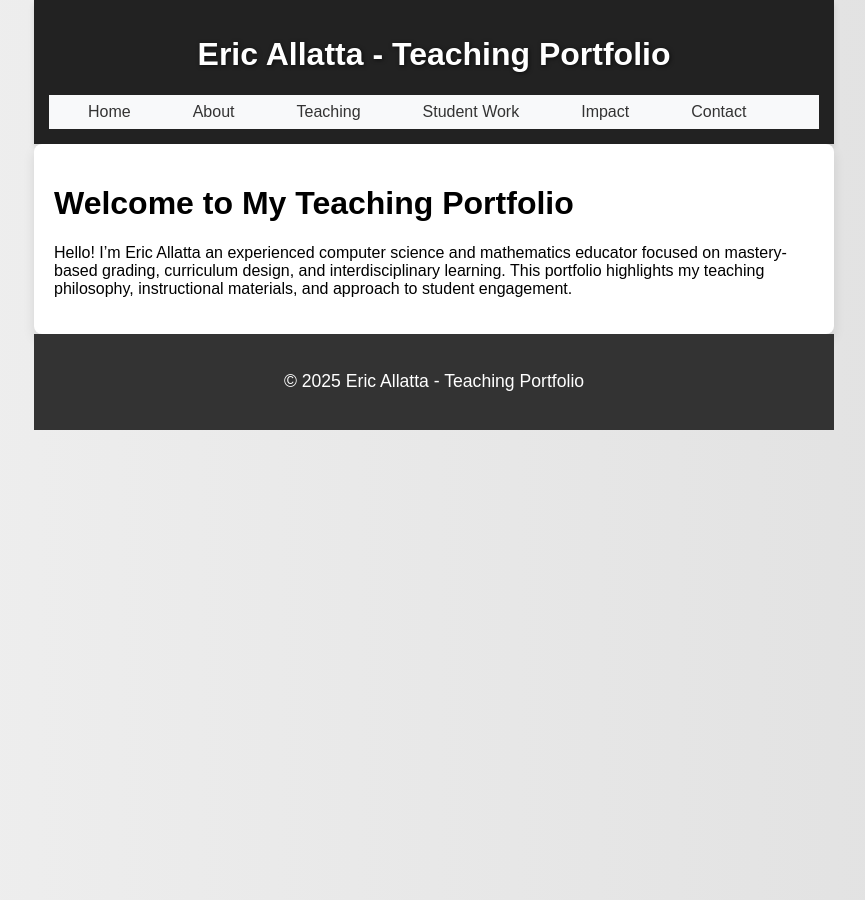
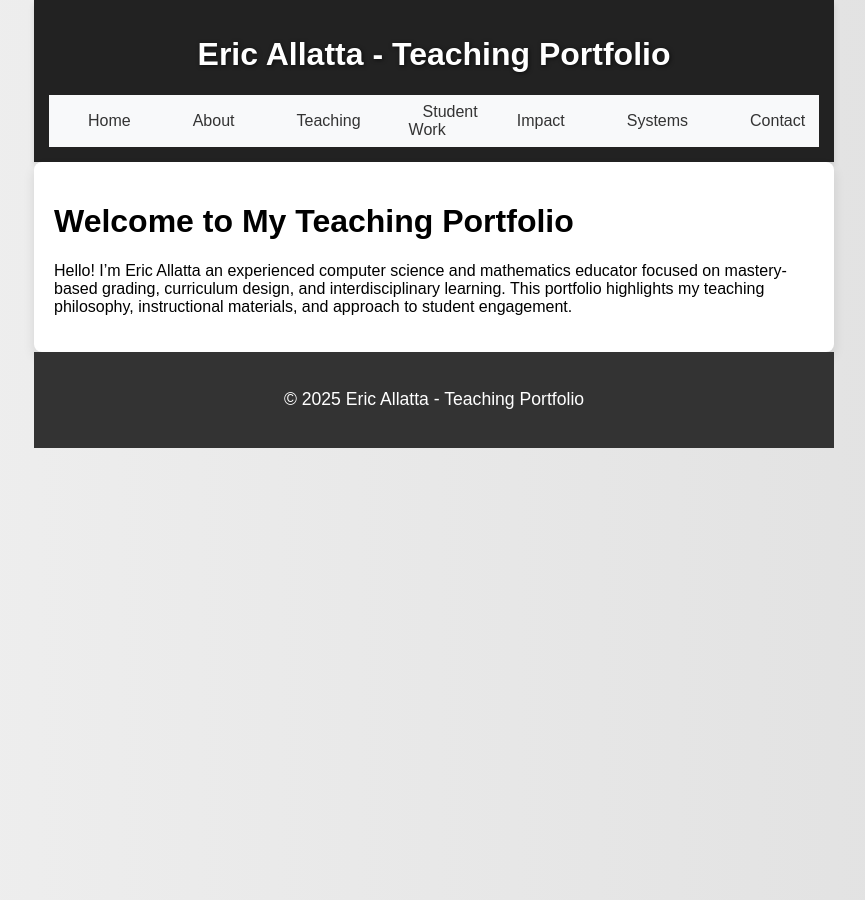
Before and after one commit to MrAllatta/teaching-portfolio, a Jekyll site: the page built from index.md, in a window 1280 px wide. Shown: the whole page, without its empty margins (206-1071 px from the left). Built offline with Jekyll 4.4.1, drawn with Linux system fonts in a browser that asks for light colours.

Commit message:
pd, resume, and systems

```diff
--- a/_includes/nav.html
+++ b/_includes/nav.html
@@ -32,6 +34,13 @@
         <li><a href="{{ '/impact/growth/' | relative_url }}">Growth Stories</a></li>
       </ul>
     </li>
+    <li class="has-dropdown">
+      <a href="{{ '/systems/' | relative_url  }}">Systems</a>
+      <ul class="dropdown">
+	<li><a href="{{ '/systems/remind/' | relative_url }}">Remind</a></li>
+	<li><a href="{{ '/systems/jumprope/' | relative_url }}">Jumpro.pe</a></li>
+      </ul>
+    </li>
     <li><a href="{{ '/contact/' | relative_url }}">Contact</a></li>
   </ul>
 </nav>
```
Also changed, not shown: other parts of _includes/nav.html (+2 -0 lines).
